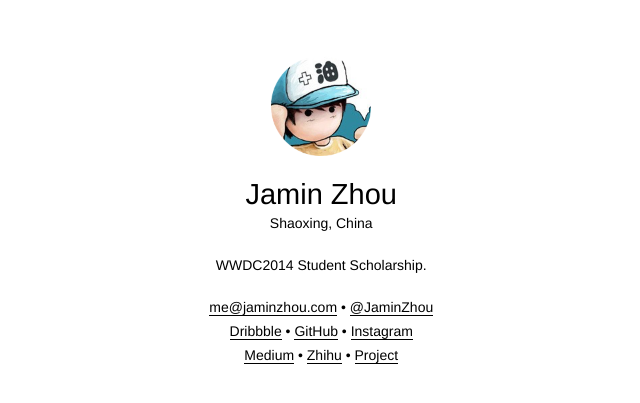
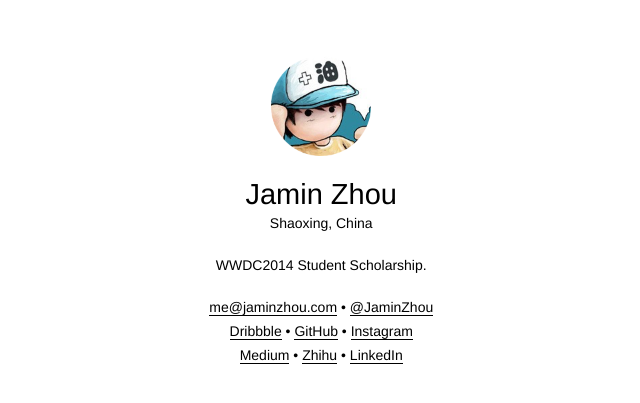
Before and after one commit to JaminZhou/JaminZhou.github.io, a plain HTML site: page index.html in a window 1280 px wide. Shown: the part 189-592 px from the top of the page, 319-959 px from the left. Drawn offline with Linux system fonts and the light colour scheme; a web font is replaced by a local one.

Commit message:
Update index.html

```diff
--- a/index.html
+++ b/index.html
@@ -30,7 +30,7 @@
 
       <a href="https://dribbble.com/JaminZhou">Dribbble</a> •&nbsp;<a href="https://github.com/JaminZhou">GitHub</a> • <a href="https://www.instagram.com/JaminZhou/">Instagram</a><br>
 
-      <a href="https://medium.com/@jaminzhou/">Medium</a> •&nbsp;<a href="https://zhuanlan.zhihu.com/jaminzhou">Zhihu</a> • <a href="http://jaminzhou.com/project">Project</a><br>
+      <a href="https://medium.com/@jaminzhou/">Medium</a> •&nbsp;<a href="https://zhuanlan.zhihu.com/jaminzhou">Zhihu</a> • <a href="https://linkedin.com/in/jaminzhou">LinkedIn</a><br>
   </div>
 </body>
 </html>
```
